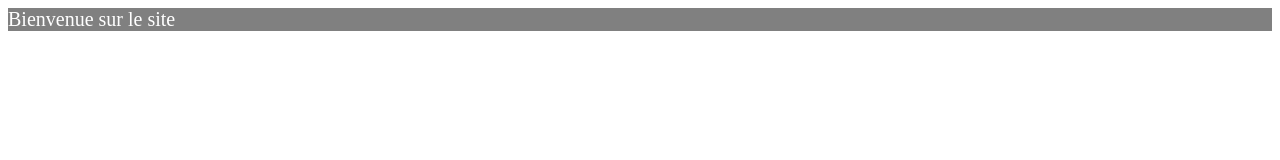
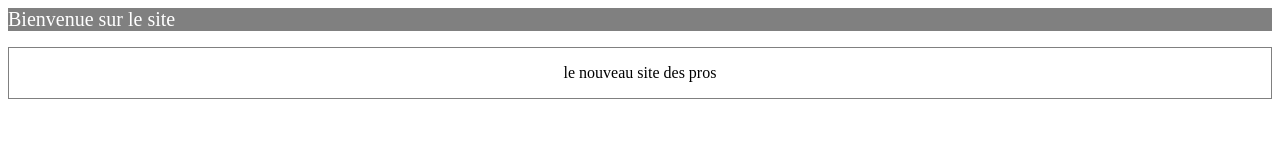
Before and after one commit to aestepbyone/mon_site_web, a plain HTML site: page index.html in a window 1280 px wide. Drawn offline with Linux system fonts and the light colour scheme.

Commit message:
ajout d'un paragraphe

```diff
--- a/index.html
+++ b/index.html
@@ -9,5 +9,10 @@
         <div id="top-banner">
             Bienvenue sur le site
         </div>
+        <div class="para">
+            <p>
+                le nouveau site des pros
+            </p>
+        </div>
     </body>
 </html>
--- a/style.css
+++ b/style.css
@@ -3,3 +3,9 @@
     color:white;
     font-size: 20px;
 }
+.para{
+    margin-top: 16px;
+        border: 1px solid grey;
+        text-align: center;
+
+}
```
